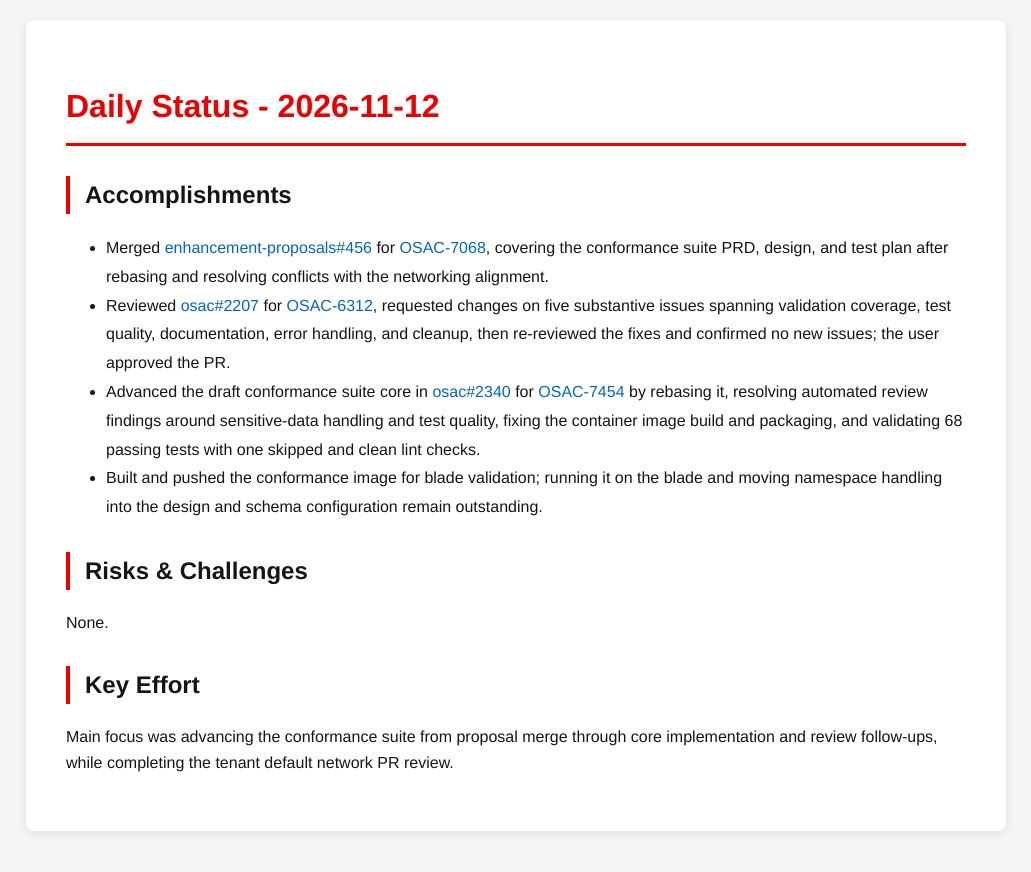
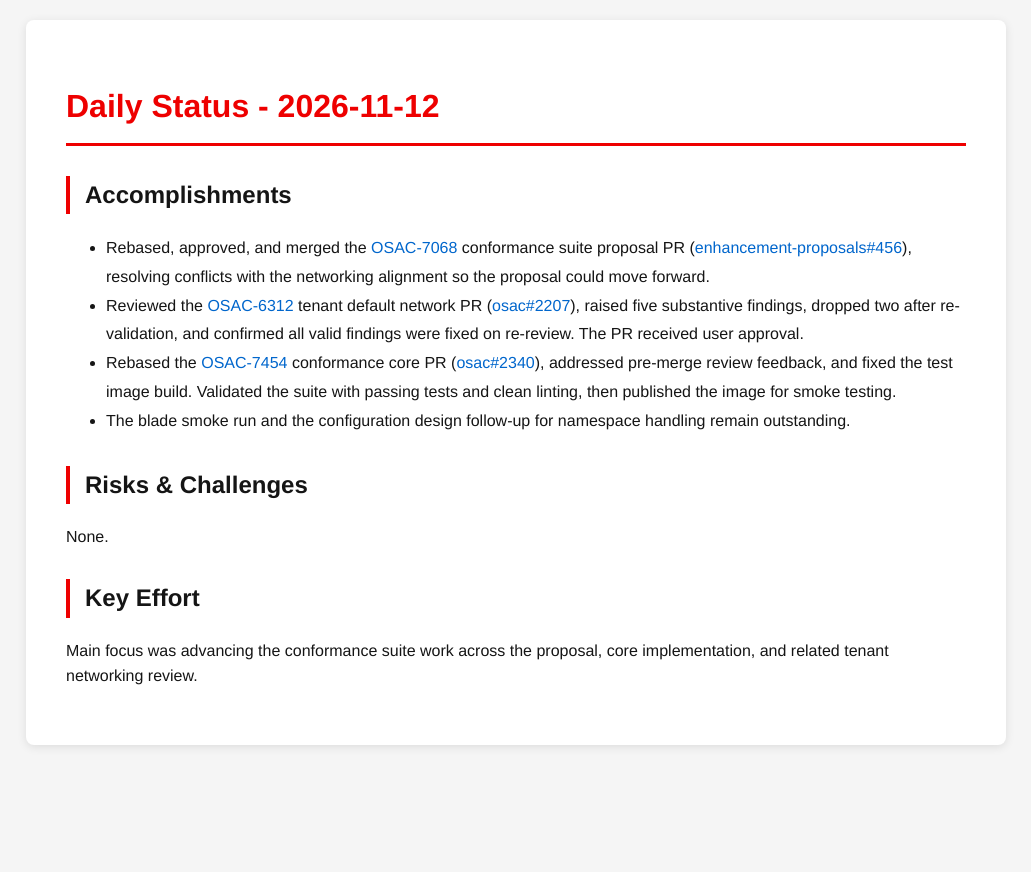
Before and after one commit to tzvatot/daily-status, a Jekyll site: the page built from 2026-11-12.md, in a window 1280 px wide. Shown: the top 872 px of the page, without its empty margins (124-1155 px from the left). Built offline with Jekyll 4.4.1, drawn with Linux system fonts in a browser that asks for light colours.

Commit message:
Daily status update - 2026-11-12

```diff
--- a/2026-11-12.md
+++ b/2026-11-12.md
@@ -7,13 +7,13 @@ date: 2026-11-12
 # Daily Status - 2026-11-12
 
 ## Accomplishments
-- Merged [enhancement-proposals#456](https://github.com/osac-project/enhancement-proposals/pull/456) for [OSAC-7068](https://redhat.atlassian.net/browse/OSAC-7068), covering the conformance suite PRD, design, and test plan after rebasing and resolving conflicts with the networking alignment.
-- Reviewed [osac#2207](https://github.com/osac-project/osac/pull/2207) for [OSAC-6312](https://redhat.atlassian.net/browse/OSAC-6312), requested changes on five substantive issues spanning validation coverage, test quality, documentation, error handling, and cleanup, then re-reviewed the fixes and confirmed no new issues; the user approved the PR.
-- Advanced the draft conformance suite core in [osac#2340](https://github.com/osac-project/osac/pull/2340) for [OSAC-7454](https://redhat.atlassian.net/browse/OSAC-7454) by rebasing it, resolving automated review findings around sensitive-data handling and test quality, fixing the container image build and packaging, and validating 68 passing tests with one skipped and clean lint checks.
-- Built and pushed the conformance image for blade validation; running it on the blade and moving namespace handling into the design and schema configuration remain outstanding.
+- Rebased, approved, and merged the [OSAC-7068](https://redhat.atlassian.net/browse/OSAC-7068) conformance suite proposal PR ([enhancement-proposals#456](https://github.com/osac-project/enhancement-proposals/pull/456)), resolving conflicts with the networking alignment so the proposal could move forward.
+- Reviewed the [OSAC-6312](https://redhat.atlassian.net/browse/OSAC-6312) tenant default network PR ([osac#2207](https://github.com/osac-project/osac/pull/2207)), raised five substantive findings, dropped two after re-validation, and confirmed all valid findings were fixed on re-review. The PR received user approval.
+- Rebased the [OSAC-7454](https://redhat.atlassian.net/browse/OSAC-7454) conformance core PR ([osac#2340](https://github.com/osac-project/osac/pull/2340)), addressed pre-merge review feedback, and fixed the test image build. Validated the suite with passing tests and clean linting, then published the image for smoke testing.
+- The blade smoke run and the configuration design follow-up for namespace handling remain outstanding.
 
 ## Risks & Challenges
 None.
 
 ## Key Effort
-Main focus was advancing the conformance suite from proposal merge through core implementation and review follow-ups, while completing the tenant default network PR review.
+Main focus was advancing the conformance suite work across the proposal, core implementation, and related tenant networking review.
```
